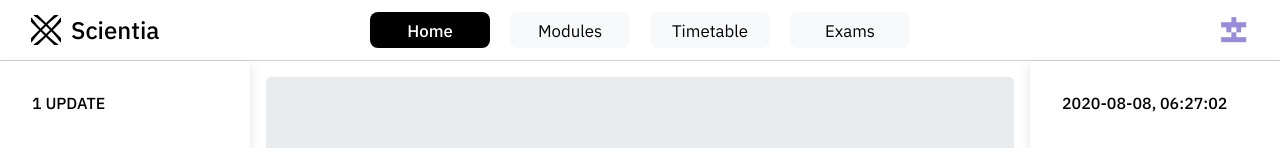
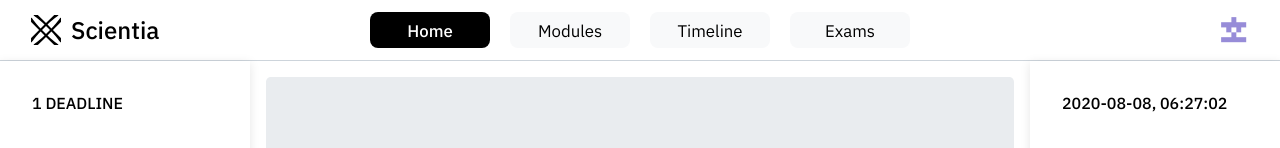
Before and after one commit to JayshivPatel/ScientiaAskDoc, a React (Create React App) app in the folder frontend/: page /home in a window 1280 px wide. Shown: the top 148 px of the page. Built offline with nearby package versions, Linux system fonts and the light colour scheme; what react-router-breadcrumbs-hoc would draw is missing.

Commit message:
Change naming of elements

```diff
--- a/frontend/src/components/App.tsx
+++ b/frontend/src/components/App.tsx
@@ -44,7 +44,7 @@ class App extends React.Component<{}, AppState> {
     const horizontalBarPages = [
       { name: "Home", path: "/home", icon: faHome },
       { name: "Modules", path: "/modules", icon: faChalkboardTeacher },
-      { name: "Timetable", path: "/timetable", icon: faCalendarWeek },
+      { name: "Timeline", path: "/timeline", icon: faCalendarWeek },
       { name: "Exams", path: "/exams", icon: faBookOpen },
     ];
 
--- a/frontend/src/components/organisms/LeftBar/index.tsx
+++ b/frontend/src/components/organisms/LeftBar/index.tsx
@@ -8,7 +8,7 @@ export interface LeftBarProps{
 const LeftBar: React.FC<LeftBarProps> = ({children}: LeftBarProps) => {
   return (
     <div id={styles.leftbarWrapper}>
-      <p className={styles.leftbarStatus}>1 UPDATE</p>
+      <p className={styles.leftbarStatus}>1 DEADLINE</p>
 			{children}
     </div>
   );
--- a/frontend/src/components/pages/StandardView/index.tsx
+++ b/frontend/src/components/pages/StandardView/index.tsx
@@ -74,8 +74,8 @@ const StandardView: React.FC<StandardViewProps> = ({
           <ModuleCoursework />
         </Route>
 
-        <Route path="/timetable">
-          <ExamplePage name="Timetable" />
+        <Route path="/timeline">
+          <ExamplePage name="Timeline" />
         </Route>
 
         <Route path="/exams">
```
